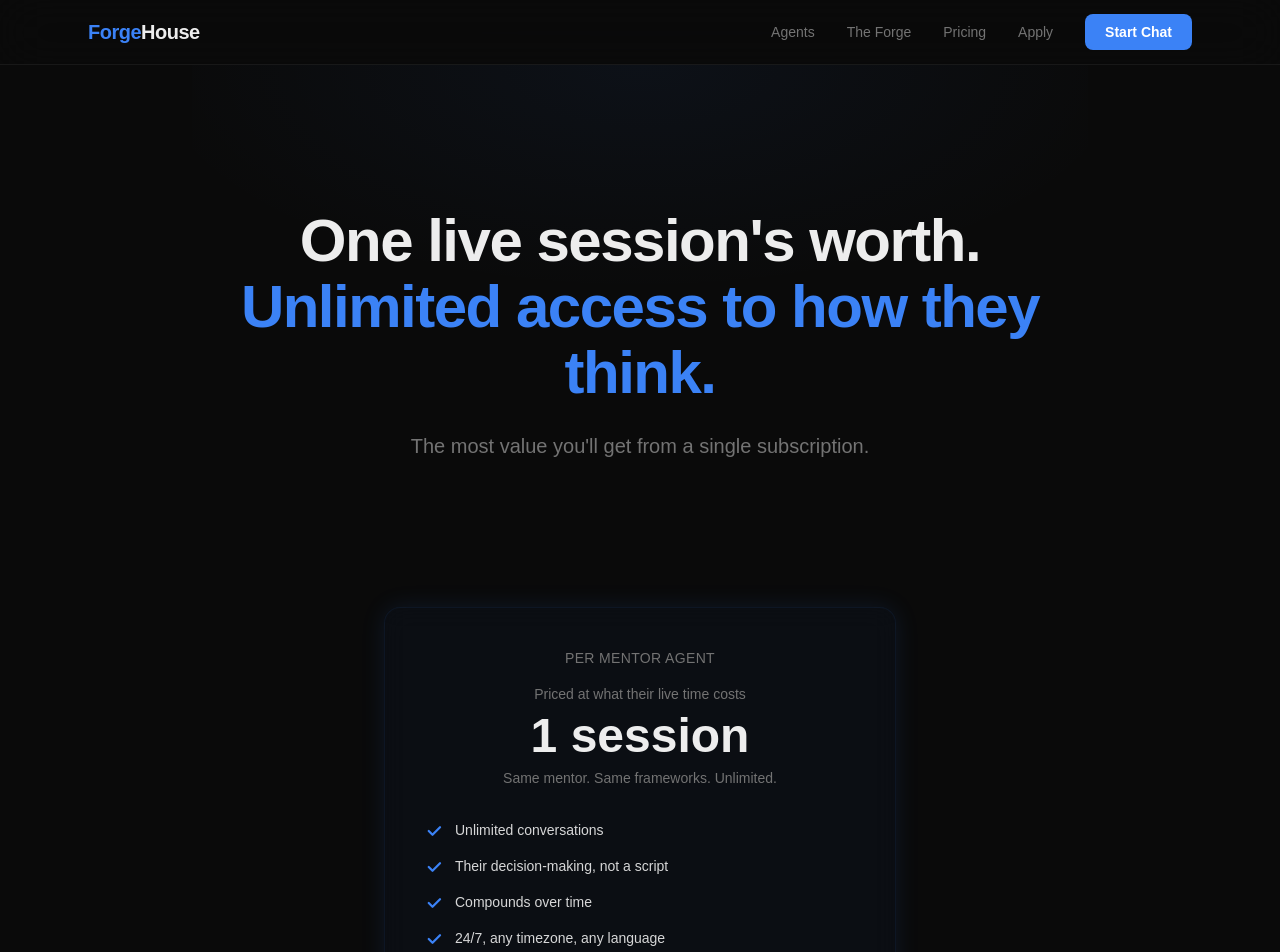
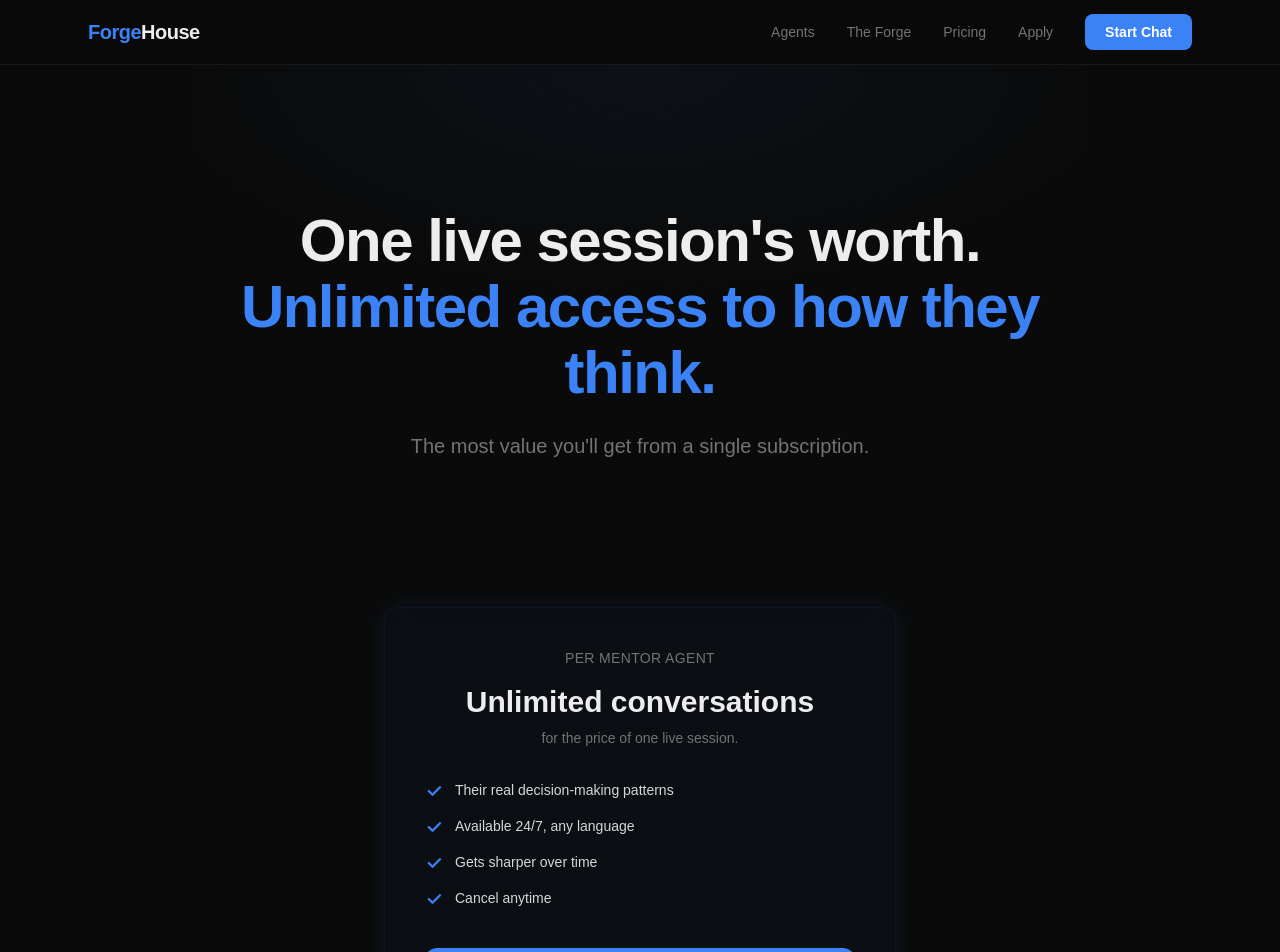
Before and after one commit to Apex-Sudo/forgehouse-site, a Next.js app: page /pricing in a window 1280 px wide. Shown: the top 952 px of the page. Built offline with nearby package versions, Linux system fonts and the light colour scheme.

Commit message:
pricing: Option C — unlimited conversations for one session price

```diff
--- a/src/app/pricing/page.tsx
+++ b/src/app/pricing/page.tsx
@@ -3,10 +3,9 @@ import Link from "next/link";
 import { IconCheck } from "@tabler/icons-react";
 
 const included = [
-  "Unlimited conversations",
-  "Their decision-making, not a script",
-  "Compounds over time",
-  "24/7, any timezone, any language",
+  "Their real decision-making patterns",
+  "Available 24/7, any language",
+  "Gets sharper over time",
   "Cancel anytime",
 ];
 
@@ -57,11 +56,8 @@ export default function PricingPage() {
         <div className="max-w-lg mx-auto">
           <div className="glass-card p-10 text-center shadow-[0_0_24px_rgba(59,130,246,0.12)] border-[rgba(59,130,246,0.2)]">
             <p className="text-sm text-muted uppercase tracking-wide mb-4">Per Mentor Agent</p>
-            <p className="text-muted text-sm mb-2">Priced at what their live time costs</p>
-            <div className="flex items-baseline justify-center gap-1 mb-2">
-              <span className="text-5xl font-bold">1 session</span>
-            </div>
-            <p className="text-muted text-sm mb-8">Same mentor. Same frameworks. Unlimited.</p>
+            <h2 className="text-2xl md:text-3xl font-bold mb-2">Unlimited conversations</h2>
+            <p className="text-muted text-sm mb-8">for the price of one live session.</p>
 
             <ul className="text-left space-y-4 mb-10">
               {included.map((item) => (
```
